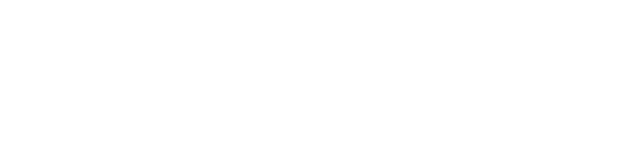
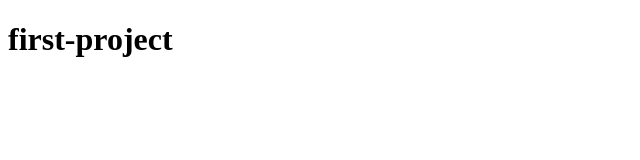
Before and after one commit to ReincarnationJS/first-project, a plain HTML site: page index.html in a window 1280 px wide. Shown: the whole page, without its empty margins (0-640 px from the left). Drawn offline with Linux system fonts and the light colour scheme.

Commit message:
add title

```diff
--- a/index.html
+++ b/index.html
@@ -6,6 +6,6 @@
     <title>Document</title>
 </head>
 <body>
-
+    <h1> first-project</h1>
 </body>
 </html>
--- a/style.css
+++ b/style.css
@@ -1,3 +1,4 @@
 h1 {
-    color: red
+    color: red;
+    font-family:'Gill Sans', 'Gill Sans MT', Calibri, 'Trebuchet MS', sans-serif;
 }
```
